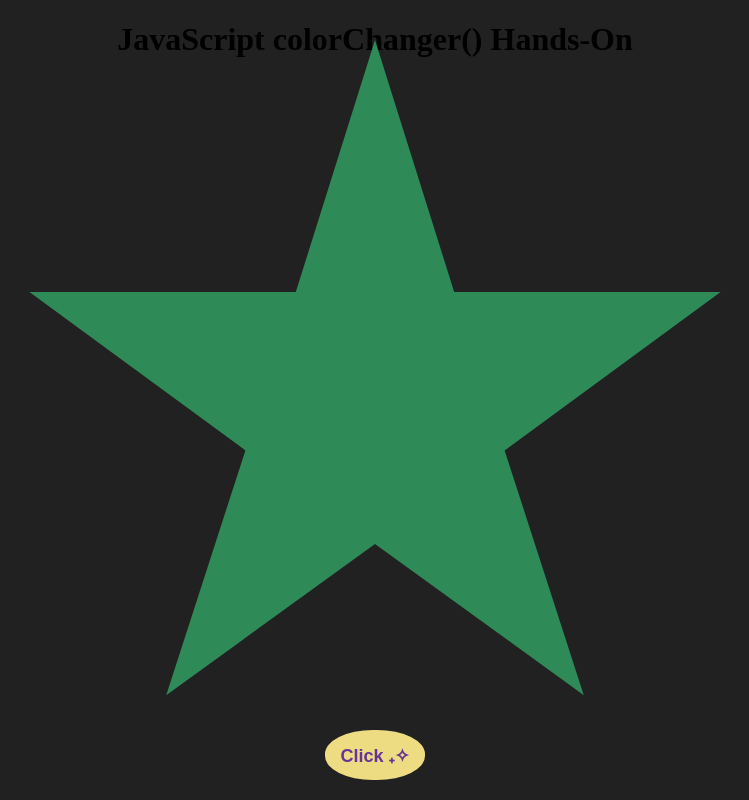
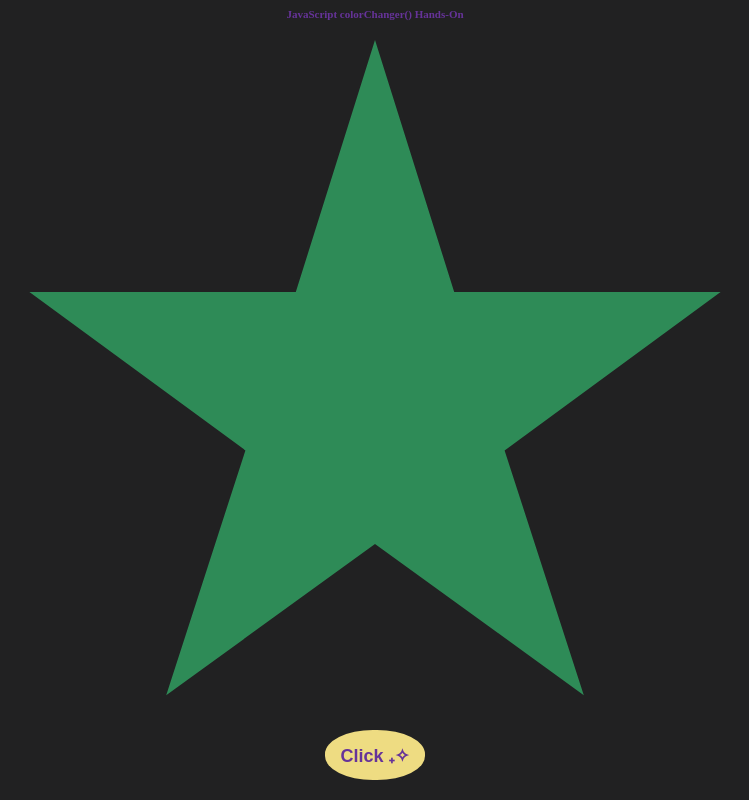
Before and after one commit to Ptriciax/HandsOn2-colorChanger-WS101, a plain HTML site: page index.html in a window 1280 px wide. Shown: the whole page, without its empty margins (265-1014 px from the left). Drawn offline with Linux system fonts and the light colour scheme.

Commit message:
Update index.html

```diff
--- a/index.html
+++ b/index.html
@@ -55,6 +55,11 @@
                 height: 80vw;
             }
         }
+
+        h1 {
+            font-size: 11px;
+            color: rebeccapurple;
+        }
     </style>
 </head>
 <body>
```
